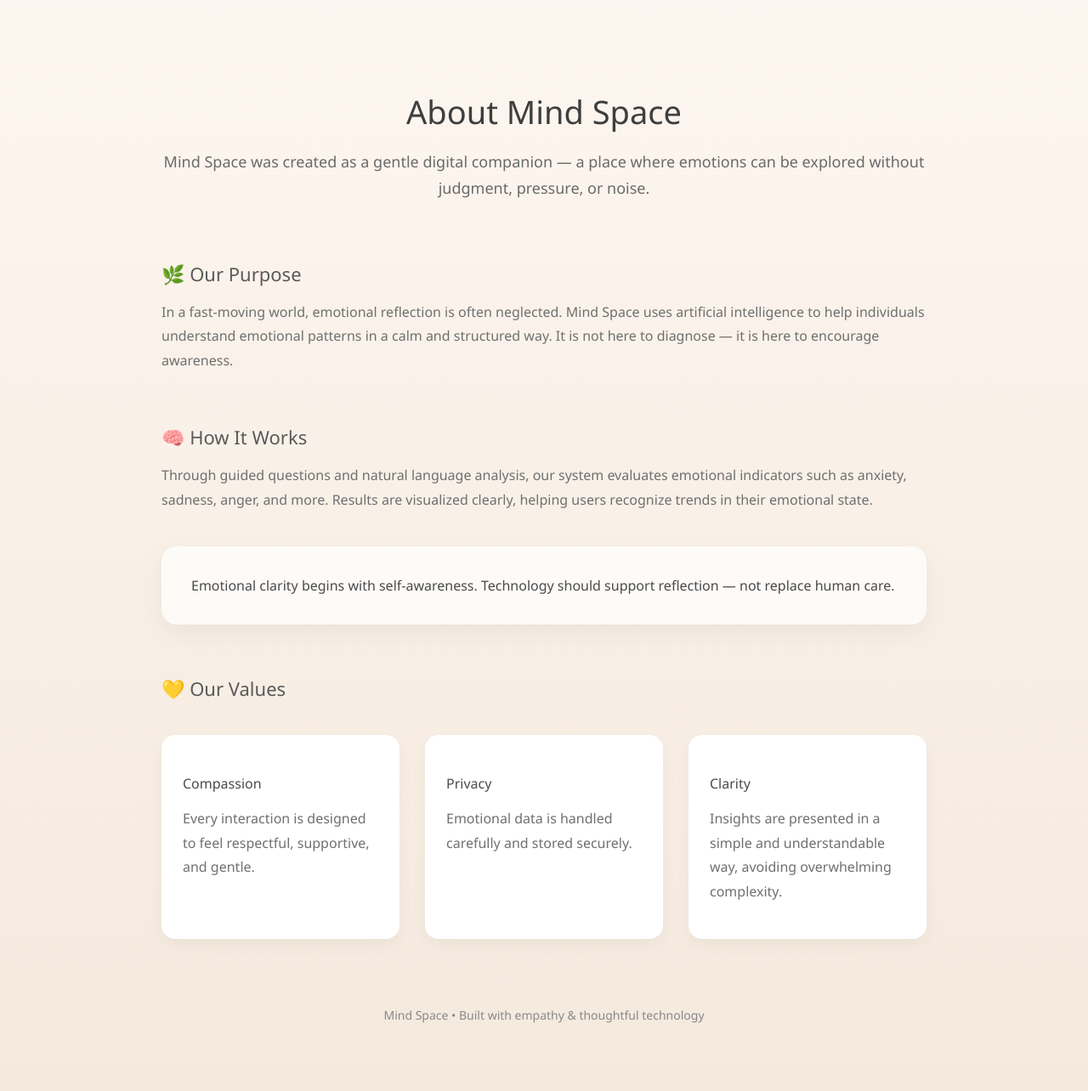
After one commit to Ranajoy66/emotion_analysis_PT2, a Flask app: page /about in a window 1280 px wide. The commit adds this page. Shown: the whole page at 85% size. Run offline with Flask 3, Linux system fonts and the light colour scheme; parts of the project's set-up code (start-up, migrations or seed data) failed here and were passed over.

Commit message:
CHORE: Added Pages with unfixed changes

```diff
--- a/app.py
+++ b/app.py
@@ -79,6 +79,14 @@ def home():
 @app.route("/survey")
 def index():
     return render_template("index.html")
+
+@app.route("/contact")
+def contact():
+    return render_template("contact.html")
+
+@app.route("/about")
+def about():
+    return render_template("about.html")
 
 @app.route("/start", methods=["POST"])
 def start():
--- /dev/null
+++ b/static/about.css
@@ -0,0 +1,92 @@
+body {
+  margin: 0;
+  font-family: "Segoe UI", Arial, sans-serif;
+  background: linear-gradient(180deg, #fdf6f0 0%, #f4e9dd 100%);
+  color: #4a4a4a;
+}
+
+.container {
+  max-width: 900px;
+  margin: auto;
+  padding: 80px 20px;
+}
+
+.hero {
+  text-align: center;
+  margin-bottom: 70px;
+}
+
+.hero h1 {
+  font-weight: 500;
+  font-size: 38px;
+  margin-bottom: 15px;
+  color: #3e3e3e;
+}
+
+.hero p {
+  font-size: 18px;
+  color: #6a6a6a;
+  line-height: 1.7;
+}
+
+.section {
+  margin-bottom: 60px;
+}
+
+.section h3 {
+  font-weight: 500;
+  font-size: 22px;
+  margin-bottom: 15px;
+  color: #5a5a5a;
+}
+
+.section p {
+  line-height: 1.8;
+  color: #6f6f6f;
+}
+
+.highlight-box {
+  background: rgba(255, 255, 255, 0.7);
+  padding: 35px;
+  border-radius: 18px;
+  backdrop-filter: blur(6px);
+  box-shadow: 0 10px 30px rgba(0, 0, 0, 0.05);
+  margin-top: 40px;
+}
+
+.values {
+  display: grid;
+  grid-template-columns: repeat(auto-fit, minmax(250px, 1fr));
+  gap: 30px;
+  margin-top: 40px;
+}
+
+.value-card {
+  background: white;
+  padding: 25px;
+  border-radius: 16px;
+  box-shadow: 0 8px 20px rgba(0, 0, 0, 0.04);
+  transition: 0.3s ease;
+}
+
+.value-card:hover {
+  transform: translateY(-5px);
+}
+
+.value-card h4 {
+  margin-bottom: 10px;
+  font-weight: 500;
+}
+
+footer {
+  margin-top: 80px;
+  text-align: center;
+  font-size: 14px;
+  color: #888;
+}
+
+@media (max-width: 768px) {
+  .hero h1 {
+    font-size: 28px;
+  }
+}
--- /dev/null
+++ b/templates/about.html
@@ -0,0 +1,76 @@
+<!doctype html>
+<html>
+  <head>
+    <title>About | Mind Space</title>
+    <meta name="viewport" content="width=device-width, initial-scale=1.0" />
+    <link
+      rel="stylesheet"
+      href="{{ url_for('static', filename='about.css') }}"
+    />
+  </head>
+  <body>
+    <div class="container">
+      <div class="hero">
+        <h1>About Mind Space</h1>
+        <p>
+          Mind Space was created as a gentle digital companion — a place where
+          emotions can be explored without judgment, pressure, or noise.
+        </p>
+      </div>
+
+      <div class="section">
+        <h3>🌿 Our Purpose</h3>
+        <p>
+          In a fast-moving world, emotional reflection is often neglected. Mind
+          Space uses artificial intelligence to help individuals understand
+          emotional patterns in a calm and structured way. It is not here to
+          diagnose — it is here to encourage awareness.
+        </p>
+      </div>
+
+      <div class="section">
+        <h3>🧠 How It Works</h3>
+        <p>
+          Through guided questions and natural language analysis, our system
+          evaluates emotional indicators such as anxiety, sadness, anger, and
+          more. Results are visualized clearly, helping users recognize trends
+          in their emotional state.
+        </p>
+
+        <div class="highlight-box">
+          Emotional clarity begins with self-awareness. Technology should
+          support reflection — not replace human care.
+        </div>
+      </div>
+
+      <div class="section">
+        <h3>💛 Our Values</h3>
+
+        <div class="values">
+          <div class="value-card">
+            <h4>Compassion</h4>
+            <p>
+              Every interaction is designed to feel respectful, supportive, and
+              gentle.
+            </p>
+          </div>
+
+          <div class="value-card">
+            <h4>Privacy</h4>
+            <p>Emotional data is handled carefully and stored securely.</p>
+          </div>
+
+          <div class="value-card">
+            <h4>Clarity</h4>
+            <p>
+              Insights are presented in a simple and understandable way,
+              avoiding overwhelming complexity.
+            </p>
+          </div>
+        </div>
+      </div>
+
+      <footer>Mind Space • Built with empathy & thoughtful technology</footer>
+    </div>
+  </body>
+</html>
```
Also changed, not shown: static/contact.css (added, +93 -0 lines), static/home.css (+47 -1 lines), templates/contact.html (added, +46 -0 lines), templates/home.html (+12 -1 lines).
